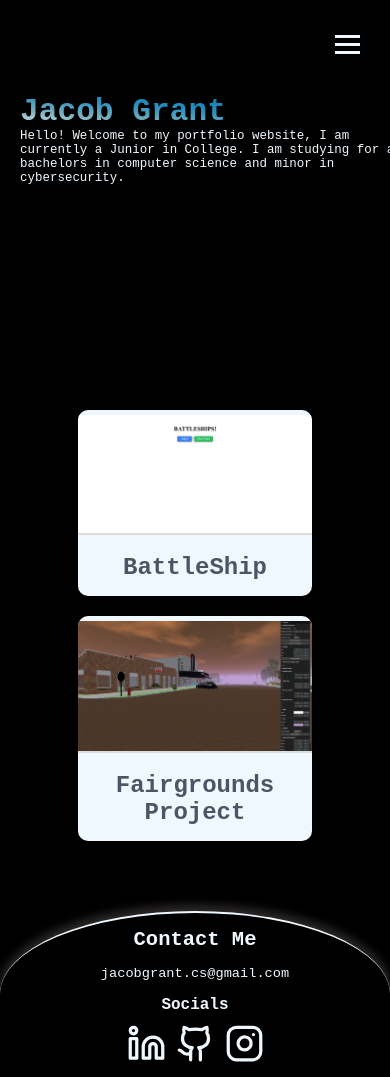
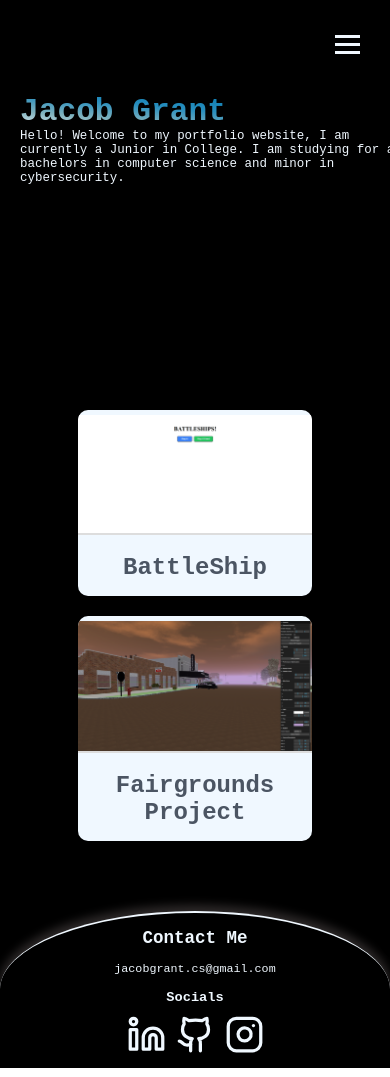
Before and after one commit to xDarthx/portfolio-website, a React (Vite) app: page / in a window 390 px wide. Built offline with nearby package versions, Linux system fonts and the light colour scheme.

Commit message:
Fixed styling on contact me section

```diff
--- a/src/App.css
+++ b/src/App.css
@@ -599,7 +599,7 @@ input:checked + .slider:before {
 }
 .textInfo{
   background-color: var(--bg-primary);
-  font-size: 3.5vw;
+  font-size: 1.5vw;
   border-top: 2px solid currentColor;
   padding-top: 15px;
   padding-bottom: 10px;
@@ -616,7 +616,7 @@ input:checked + .slider:before {
 }
 
 .textInfo svg{
-  width: 10vw;
+  width: 4vw;
   height: fit-content;
 }
 
@@ -734,6 +734,16 @@ input:checked + .slider:before {
     width: 100%;
     text-align: center;
   }
+
+  /* Contact Info */
+  .textInfo{
+    font-size: 2.5vw;
+  }
+
+  .textInfo svg{
+    width: 7vw;
+    height: fit-content;
+  }
 }
 
 @media (max-width: 768px) {
@@ -762,6 +772,16 @@ input:checked + .slider:before {
   .hidden {
     display: none;
   }
+
+  /* Contact Info */
+  .textInfo{
+    font-size: 3vw;
+  }
+
+  .textInfo svg{
+    width: 10vw;
+    height: fit-content;
+  }
 }
 
 @media (max-width: 625px) {
```
